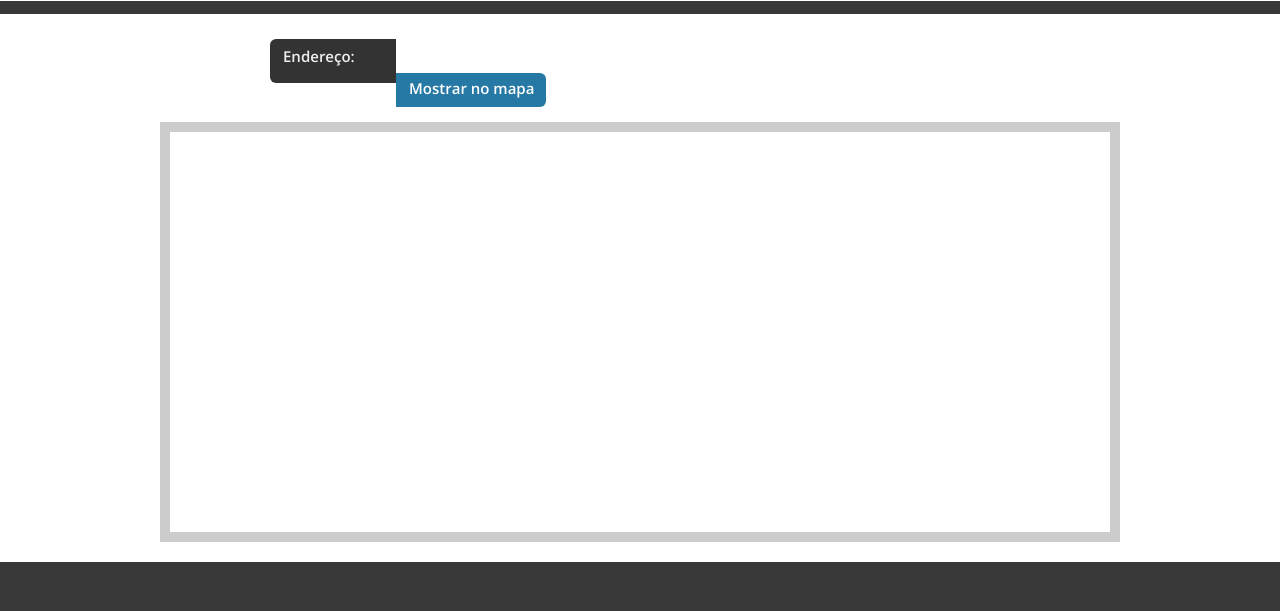
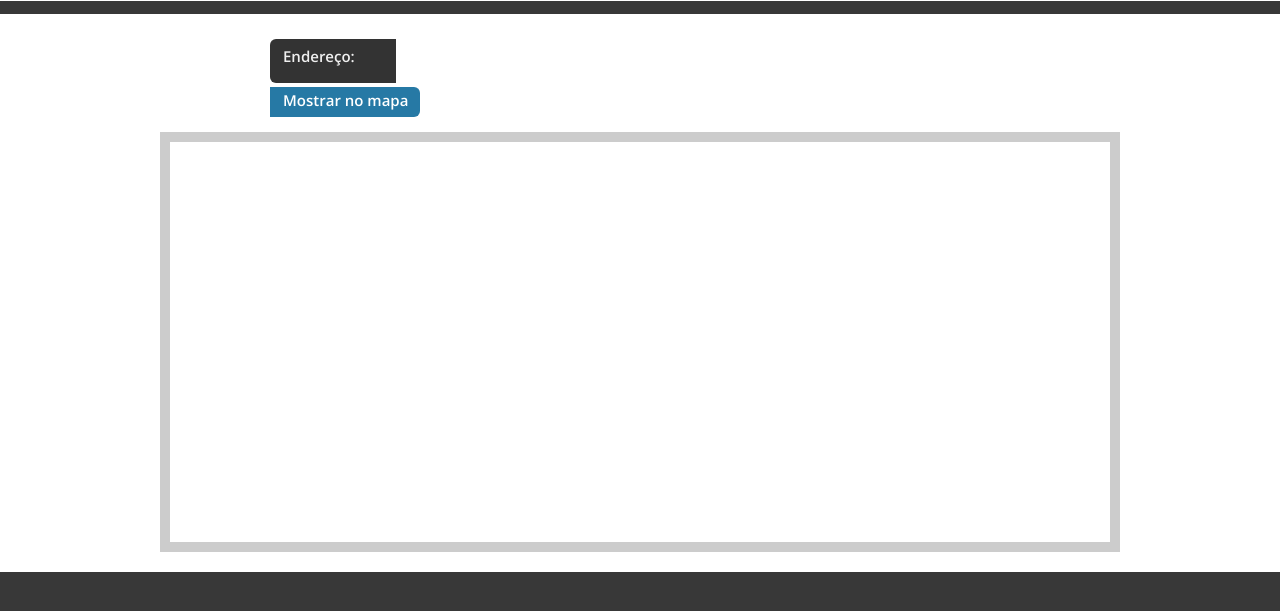
Before and after one commit to PastGhost/wherevent, a PHP site: page /eventos/mapa.html in a window 1280 px wide. Shown: the part 88-699 px from the top of the page. Run offline with PHP 8.4, Linux system fonts and the light colour scheme; some libraries are stand-ins or nearby versions.

Commit message:
Update estilo.css

```diff
--- a/eventos/estilo.css
+++ b/eventos/estilo.css
@@ -47,7 +47,7 @@ h1 {
 	display: block;
 	float: left;
 	font: 15px 'Open Sans',Arial;
-	height: 16px;
+	height: 30px;
 	padding: 9px;
 	width: 475px;
 		border:2px;
@@ -58,7 +58,7 @@ h1 {
 	border-radius: 0 6px 6px 0;
     color: #FFF;
     cursor: pointer;
-    height: 34px;
+    height: 30px;
     font: 15px 'Open Sans',Arial;
     padding: 2px 13px 6px;
     width: 150px;
```
